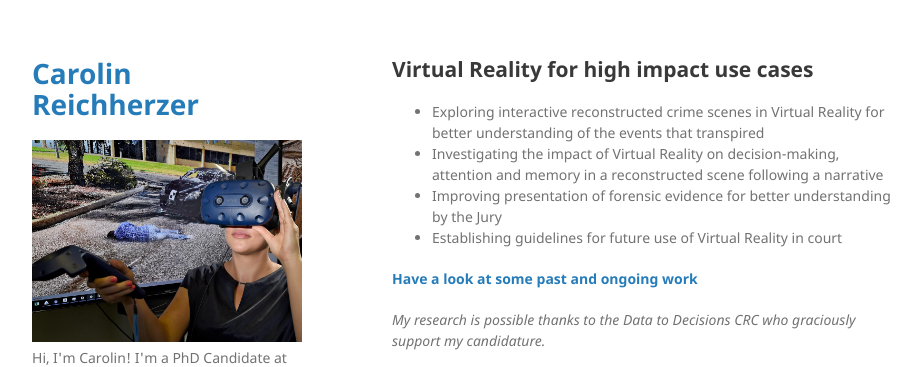
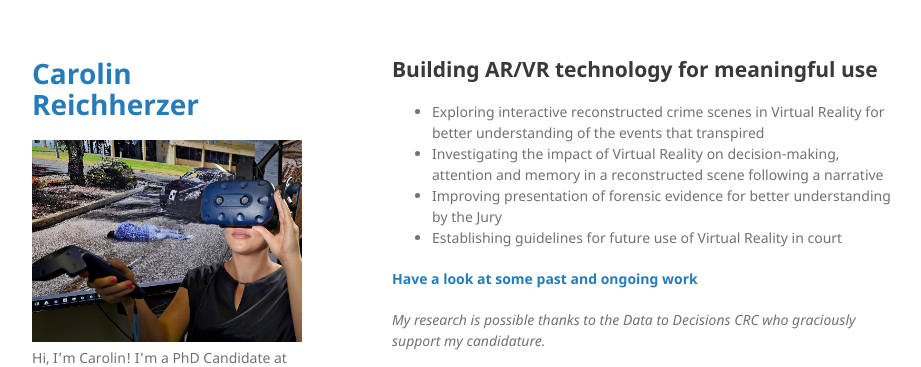
Before and after one commit to kiwicarolin/kiwicarolin.github.io, a Jekyll site: the page built from index.md, in a window 1280 px wide and 900 px high, cut to the strip 0-367 px from the top of the window. Shown: the whole strip, without its empty margins (178-1099 px from the left). Built offline with Jekyll 4.4.1, drawn with Linux system fonts in a browser that asks for light colours; our own code applies the rules of GitHub Pages for plain Markdown files.

Commit message:
no message

```diff
--- a/index.md
+++ b/index.md
@@ -2,7 +2,7 @@
 layout: default
 ---
 
-## Virtual Reality for high impact use cases
+## Building AR/VR technology for meaningful use
 
 * Exploring interactive reconstructed crime scenes in Virtual Reality for better understanding of the events that transpired
 * Investigating the impact of Virtual Reality on decision-making, attention and memory in a reconstructed scene following a narrative
```
